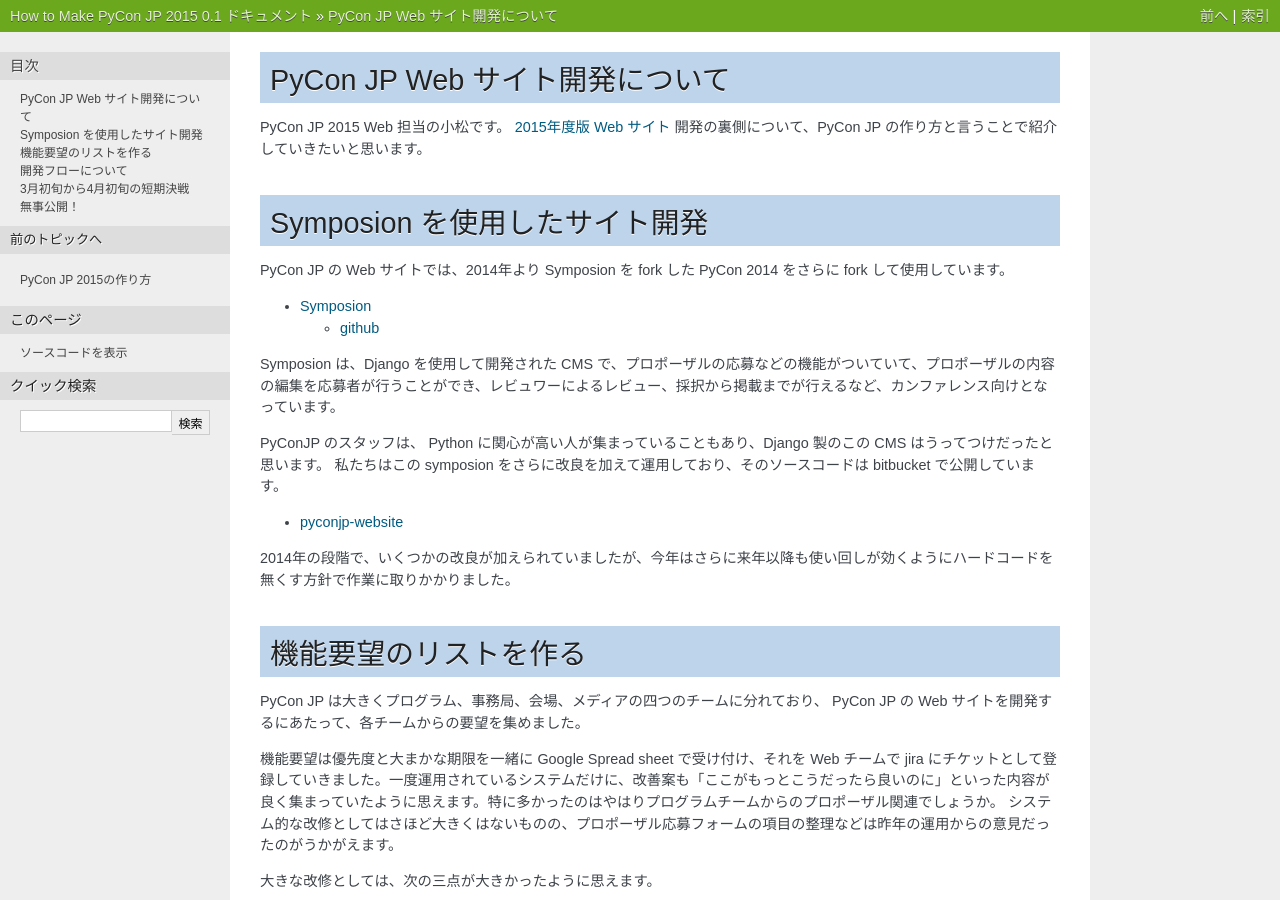
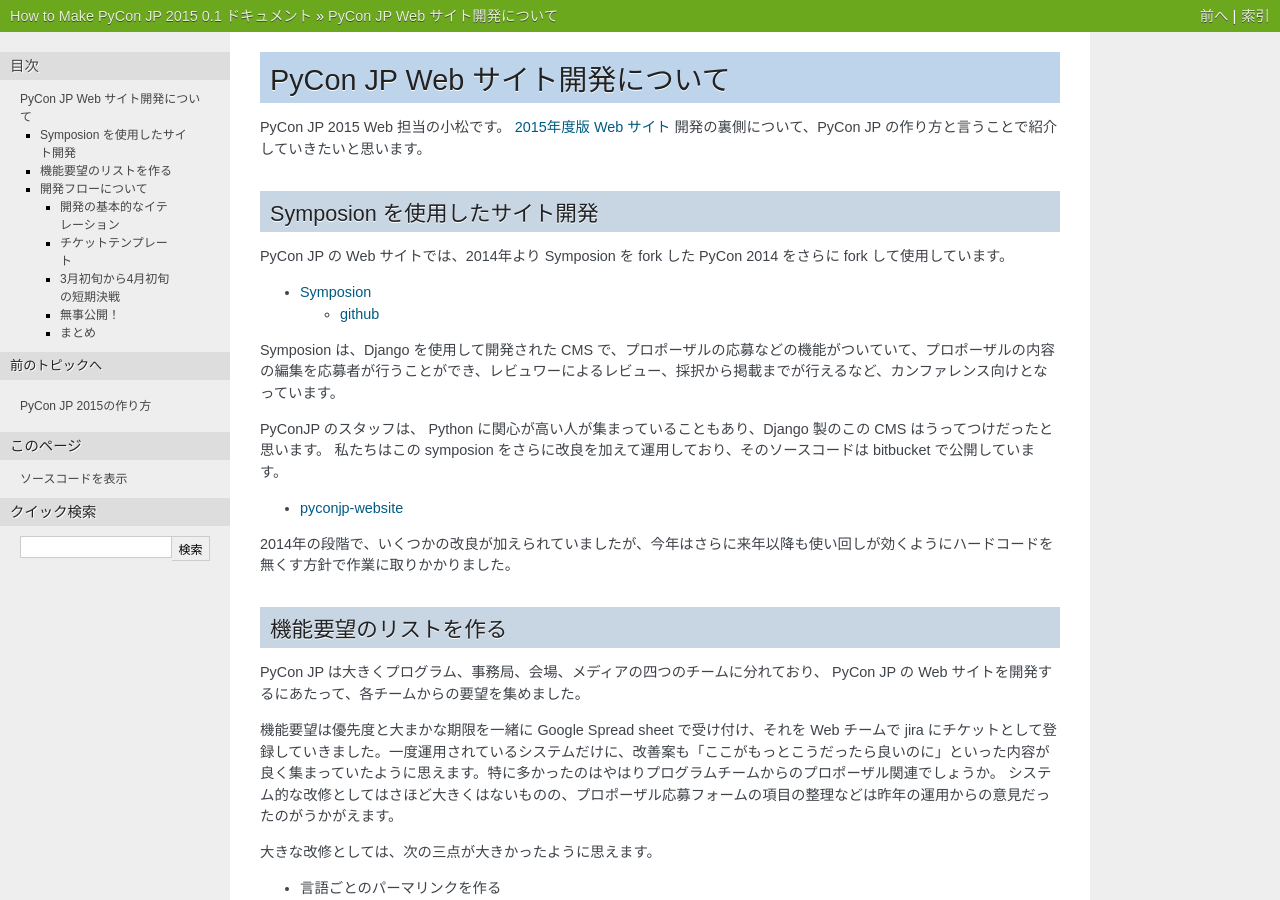
Before and after one commit to pyconjp/reports2015, a Sphinx documentation site: the page built from how-to-make/source/01_web.rst, in a window 1280 px wide and 900 px high. Built offline with Sphinx 7.4.7, drawn with Linux system fonts in a browser that asks for light colours.

Commit message:
HTJ-249 目次レベルを調整

```diff
--- a/how-to-make/source/01_web.rst
+++ b/how-to-make/source/01_web.rst
@@ -6,9 +6,8 @@
 `2015年度版 Web サイト <https://pycon.jp/2015/ja/>`_ 開発の裏側について、PyCon JP の作り方と言うことで紹介していきたいと思います。
 
 
-=================================
- Symposion を使用したサイト開発
-=================================
+Symposion を使用したサイト開発
+==============================
 
 PyCon JP の Web サイトでは、2014年より Symposion を fork した PyCon 2014 をさらに fork して使用しています。
 
@@ -25,9 +24,8 @@
 
 2014年の段階で、いくつかの改良が加えられていましたが、今年はさらに来年以降も使い回しが効くようにハードコードを無くす方針で作業に取りかかりました。
 
-========================
- 機能要望のリストを作る
-========================
+機能要望のリストを作る
+======================
 
 PyCon JP は大きくプログラム、事務局、会場、メディアの四つのチームに分れており、 PyCon JP の Web サイトを開発するにあたって、各チームからの要望を集めました。
 
@@ -49,9 +47,8 @@
 
 
 
-====================
- 開発フローについて
-====================
+開発フローについて
+==================
 
 前述のとおり、 PyCon JP の Web サイトは bitbucket 上で git を使ってソースコード管理しています。そして、 jira と bitbucket を連携させて、ブランチ名を jira のチケット番号にすると該当チケットがひも付くようにしてあります。
 
@@ -59,8 +56,8 @@
 
 （jira のチケット上で関連コミットやブランチが見えてます。）
 
- 開発の基本的なイテレーション
-==============================
+開発の基本的なイテレーション
+----------------------------
 
 開発する人たちと相談の上、 git flow に載せて開発しようと言うことになり、その上で、 チケット駆動開発になるようにどういったイテレーションで開発するのかをチームで共有しました。
 
@@ -83,8 +80,8 @@
 なぜ悩んだかは後述します。
 
 
- チケットテンプレート
-======================
+チケットテンプレート
+--------------------
 
 齟齬をなるべくなくして、開発した機能について「コレジャナイ」と行った事が起きないように `Pythonプロフェッショナルプログラミング第2版 <http://www.amazon.co.jp/dp/479804315X>`_ の5章 p116 にあるテンプレートを採用しました。
 
@@ -111,9 +108,8 @@
 | * URLや、簡単に確認するための操作手順
 
 
-==============================
- 3月初旬から4月初旬の短期決戦
-==============================
+3月初旬から4月初旬の短期決戦
+----------------------------
 
 機能要望が集まり、さぁ要望を整理しようと言ったのが `2/23 のスタッフ作業日 <http://pyconjp.connpass.com/event/12511/>`_ で、当初のサイト公開予定は3月中でした。
 そこから、上述の開発フローが決まったのが 3/9 でしたので、かなりの短期決戦となりました。上がっていた要望の多くは機能改修と言うよりは文言修正で済むものが多かったとは言え、次に挙げるようなコアに関わる改修案件もあったので、週一でコアな開発メンバーで集まったりとなかなか濃密な1ヶ月になりました。
@@ -157,11 +153,14 @@
 
 今年のテーマは Possibilities of Python と言うことで、「Python の可能性」を感じられる Web デザインになっているかと思います。
 
-============
- 無事公開！
-============
+無事公開！
+----------
 
 当初は4月上旬公開の予定でしたが、機能開発、デザインの組み込みを終え、コンテンツのいれ込みを行って、プログラムチームや事務局チームなど、他のチームと確認を行い、4/27 にウェブサイト公開しました！
 
 これから、このウェブサイトを使って、2015年の PyCon JP について発信、そしてプロポーザルの募集を行って行けたらと思います。
 今年の PyCon JP も是非皆さんで盛り上げていっていただければ幸いです！
+
+まとめ
+------
+(ここは今津さんが書く?)
```
